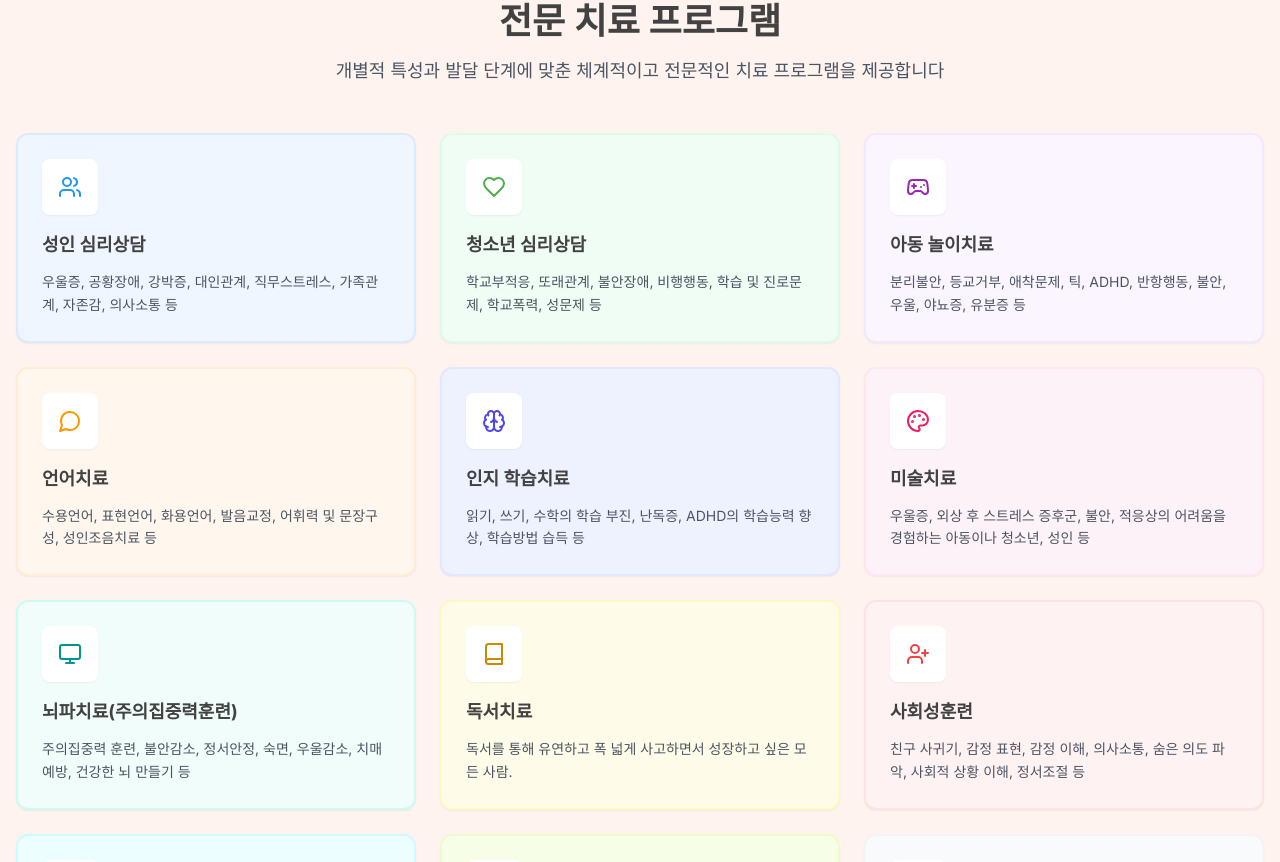
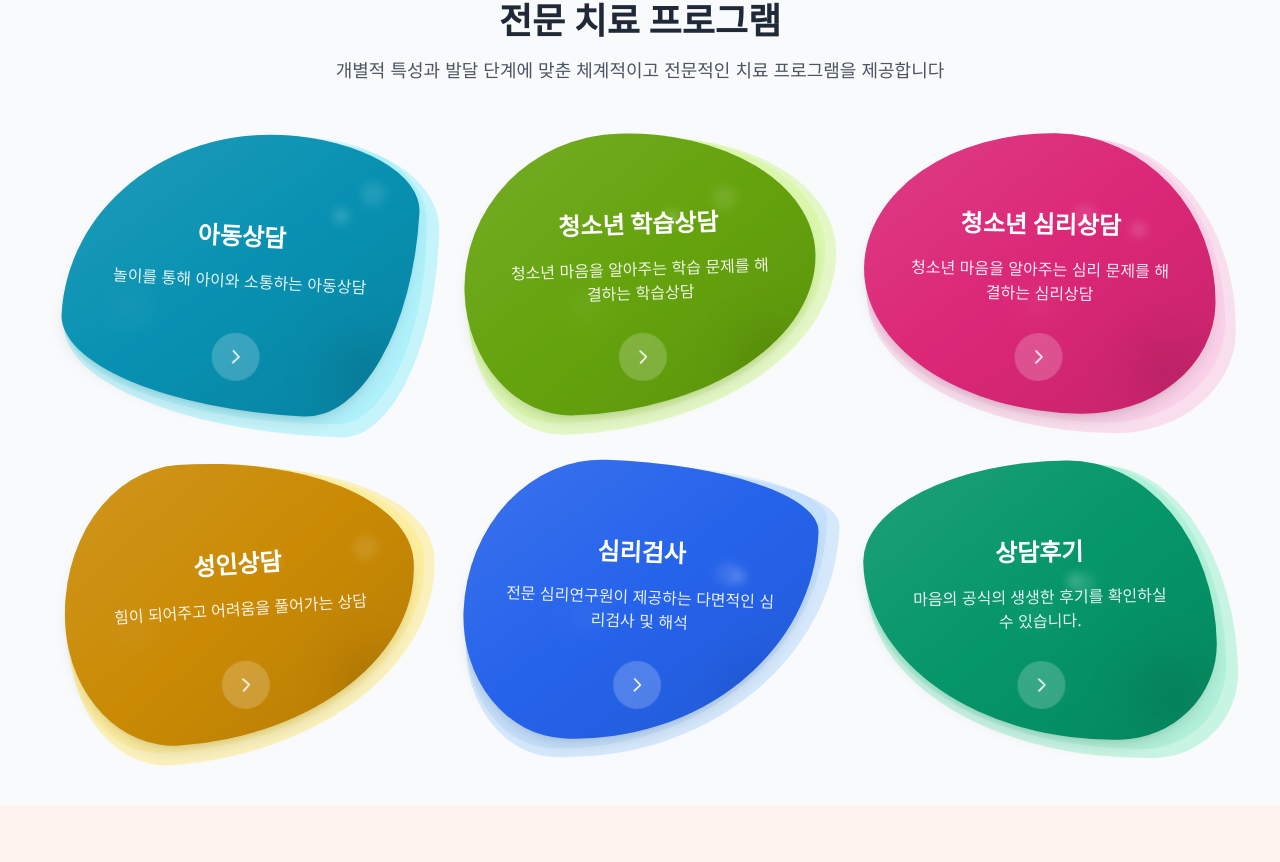
Before and after one commit to AllStuff-agit/wizfore-demo, a Next.js app: page / in a window 1280 px wide. Shown: the part 1897-2759 px from the top of the page. Built offline with nearby package versions, Linux system fonts and the light colour scheme.

Commit message:
feat(design): 메인-전문치료프로그램 섹션의 카드 디자인 수정

```diff
--- a/src/components/home/ProgramGrid.tsx
+++ b/src/components/home/ProgramGrid.tsx
@@ -1,122 +1,87 @@
 'use client'
 
 import { motion } from 'framer-motion'
-import { Users, Heart, Brain, MessageCircle, Book, Gamepad2, Target, Monitor, Palette, TestTube, UserPlus, Headphones } from 'lucide-react'
+import { Users, Heart, Brain, MessageCircle, Book, TestTube } from 'lucide-react'
 
+// 6개의 주요 프로그램 + 둥글둥글한 오목한 모양
 const programs = [
   {
-    id: 'adult-counseling',
-    title: '성인 심리상담',
-    description: '우울증, 공황장애, 강박증, 대인관계, 직무스트레스, 가족관계, 자존감, 의사소통 등',
+    id: 'child-counseling',
+    title: '아동상담',
+    description: '놀이를 통해 아이와 소통하는 아동상담',
     icon: Users,
-    bgColor: 'bg-blue-50',
-    iconColor: 'text-mindstory-blue',
-    borderColor: 'border-blue-100'
+    bgColor: 'bg-cyan-600',
+    shadowColor: 'bg-cyan-300',
+    // 아동상담 - 둥근 오목 모양 (좌상단)
+    borderRadius: '60% 40% 30% 70% / 68% 25% 75% 32%',
+    shadowBorderRadius: '65% 35% 25% 75% / 70% 30% 70% 35%',
+    rotation: '3deg'
+  },
+  {
+    id: 'teen-learning',
+    title: '청소년 학습상담',
+    description: '청소년 마음을 알아주는 학습 문제를 해결하는 학습상담',
+    icon: Book,
+    bgColor: 'bg-lime-600',
+    shadowColor: 'bg-lime-300',
+    // 청소년 학습상담 - 둥근 타원형 (우하단 살짝 오목)
+    borderRadius: '45% 55% 70% 30% / 55% 45% 55% 45%',
+    shadowBorderRadius: '50% 50% 75% 25% / 60% 40% 60% 40%',
+    rotation: '-2deg'
   },
   {
     id: 'teen-counseling',
     title: '청소년 심리상담',
-    description: '학교부적응, 또래관계, 불안장애, 비행행동, 학습 및 진로문제, 학교폭력, 성문제 등',
+    description: '청소년 마음을 알아주는 심리 문제를 해결하는 심리상담',
     icon: Heart,
-    bgColor: 'bg-green-50',
-    iconColor: 'text-mindstory-green',
-    borderColor: 'border-green-100'
+    bgColor: 'bg-pink-600',
+    shadowColor: 'bg-pink-300',
+    // 청소년 심리상담 - 하트 같은 둥근 모양
+    borderRadius: '54% 46% 38% 62% / 49% 60% 40% 51%',
+    shadowBorderRadius: '59% 41% 33% 67% / 54% 65% 35% 46%',
+    rotation: '1deg'
   },
   {
-    id: 'child-play-therapy',
-    title: '아동 놀이치료',
-    description: '분리불안, 등교거부, 애착문제, 틱, ADHD, 반항행동, 불안, 우울, 야뇨증, 유분증 등',
-    icon: Gamepad2,
-    bgColor: 'bg-purple-50',
-    iconColor: 'text-mindstory-purple',
-    borderColor: 'border-purple-100'
-  },
-  {
-    id: 'language-therapy',
-    title: '언어치료',
-    description: '수용언어, 표현언어, 화용언어, 발음교정, 어휘력 및 문장구성, 성인조음치료 등',
-    icon: MessageCircle,
-    bgColor: 'bg-orange-50',
-    iconColor: 'text-mindstory-orange',
-    borderColor: 'border-orange-100'
-  },
-  {
-    id: 'cognitive-therapy',
-    title: '인지 학습치료',
-    description: '읽기, 쓰기, 수학의 학습 부진, 난독증, ADHD의 학습능력 향상, 학습방법 습득 등',
+    id: 'adult-counseling',
+    title: '성인상담',
+    description: '힘이 되어주고 어려움을 풀어가는 상담',
     icon: Brain,
-    bgColor: 'bg-indigo-50',
-    iconColor: 'text-indigo-600',
-    borderColor: 'border-indigo-100'
-  },
-  {
-    id: 'art-therapy',
-    title: '미술치료',
-    description: '우울증, 외상 후 스트레스 증후군, 불안, 적응상의 어려움을 경험하는 아동이나 청소년, 성인 등',
-    icon: Palette,
-    bgColor: 'bg-pink-50',
-    iconColor: 'text-mindstory-pink',
-    borderColor: 'border-pink-100'
-  },
-  {
-    id: 'neurofeedback',
-    title: '뇌파치료(주의집중력훈련)',
-    description: '주의집중력 훈련, 불안감소, 정서안정, 숙면, 우울감소, 치매예방, 건강한 뇌 만들기 등',
-    icon: Monitor,
-    bgColor: 'bg-teal-50',
-    iconColor: 'text-mindstory-teal',
-    borderColor: 'border-teal-100'
-  },
-  {
-    id: 'reading-therapy',
-    title: '독서치료',
-    description: '독서를 통해 유연하고 폭 넓게 사고하면서 성장하고 싶은 모든 사람.',
-    icon: Book,
-    bgColor: 'bg-yellow-50',
-    iconColor: 'text-yellow-600',
-    borderColor: 'border-yellow-100'
-  },
-  {
-    id: 'social-training',
-    title: '사회성훈련',
-    description: '친구 사귀기, 감정 표현, 감정 이해, 의사소통, 숨은 의도 파악, 사회적 상황 이해, 정서조절 등',
-    icon: UserPlus,
-    bgColor: 'bg-red-50',
-    iconColor: 'text-red-500',
-    borderColor: 'border-red-100'
+    bgColor: 'bg-yellow-600',
+    shadowColor: 'bg-yellow-300',
+    // 성인상담 - 좌측이 둥글게 오목한 모양
+    borderRadius: '35% 65% 70% 30% / 55% 40% 60% 45%',
+    shadowBorderRadius: '40% 60% 75% 25% / 60% 35% 65% 40%',
+    rotation: '-4deg'
   },
   {
     id: 'psychological-test',
     title: '심리검사',
-    description: '종합심리검사, 진로탐색검사, 학습유형검사, 부모양육태도검사, 뇌파검사, 성격유형검사등 표준화된 심리검사',
+    description: '전문 심리연구원이 제공하는 다면적인 심리검사 및 해석',
     icon: TestTube,
-    bgColor: 'bg-cyan-50',
-    iconColor: 'text-cyan-600',
-    borderColor: 'border-cyan-100'
+    bgColor: 'bg-blue-600',
+    shadowColor: 'bg-blue-300',
+    // 심리검사 - 구름 같은 둥근 복잡한 모양
+    borderRadius: '39% 61% 70% 30% / 56% 23% 77% 44%',
+    shadowBorderRadius: '44% 56% 75% 25% / 61% 18% 82% 39%',
+    rotation: '2deg'
   },
   {
-    id: 'pair-therapy',
-    title: '아동 짝 치료',
-    description: '사회성이 부족한 아동들을 위한 2:1의 짝치료. 의사소통, 자기주장, 규칙 지키기, 행동교정 등',
-    icon: Target,
-    bgColor: 'bg-lime-50',
-    iconColor: 'text-lime-600',
-    borderColor: 'border-lime-100'
-  },
-  {
-    id: 'online-counseling',
-    title: '비대면 상담',
-    description: '전화상담, 영상통화상담, 화상상담(ZOOM), 카톡상담',
-    icon: Headphones,
-    bgColor: 'bg-gray-50',
-    iconColor: 'text-gray-600',
-    borderColor: 'border-gray-100'
+    id: 'counseling-review',
+    title: '상담후기',
+    description: '마음의 공식의 생생한 후기를 확인하실 수 있습니다.',
+    icon: MessageCircle,
+    bgColor: 'bg-emerald-600',
+    shadowColor: 'bg-emerald-300',
+    // 상담후기 - 물방울 같은 부드러운 모양
+    borderRadius: '58% 42% 28% 72% / 35% 66% 34% 65%',
+    shadowBorderRadius: '63% 37% 23% 77% / 40% 71% 29% 60%',
+    rotation: '-1deg'
   }
 ]
 
 const ProgramGrid = () => {
   return (
-    <section className="py-16 bg-light-peach">
+    <section className="py-16 bg-gray-50">
       <div className="container-custom mx-auto px-4">
         <motion.div
           initial={{ opacity: 0, y: 30 }}
@@ -125,7 +90,7 @@ const ProgramGrid = () => {
           viewport={{ once: true }}
           className="text-center mb-12"
         >
-          <h2 className="text-3xl md:text-4xl font-bold text-mindstory-gray-text mb-4">
+          <h2 className="text-3xl md:text-4xl font-bold text-gray-800 mb-4">
             전문 치료 프로그램
           </h2>
           <p className="text-lg text-gray-600 max-w-2xl mx-auto">
@@ -133,33 +98,140 @@ const ProgramGrid = () => {
           </p>
         </motion.div>
 
-        <div className="grid grid-cols-1 md:grid-cols-2 lg:grid-cols-3 gap-6">
+        <div className="grid grid-cols-1 md:grid-cols-2 lg:grid-cols-3 gap-12 max-w-6xl mx-auto">
           {programs.map((program, index) => {
             const IconComponent = program.icon
             return (
               <motion.div
                 key={program.id}
-                initial={{ opacity: 0, y: 30 }}
-                whileInView={{ opacity: 1, y: 0 }}
-                transition={{ duration: 0.6, delay: index * 0.05 }}
+                initial={{ opacity: 0, y: 30, scale: 0.8 }}
+                whileInView={{ opacity: 1, y: 0, scale: 1 }}
+                transition={{ duration: 0.6, delay: index * 0.1 }}
                 viewport={{ once: true }}
-                whileHover={{ y: -3 }}
-                className={`${program.bgColor} rounded-xl shadow-sm hover:shadow-md transition-all duration-300 p-6 border-2 ${program.borderColor} group cursor-pointer`}
+                className="relative group cursor-pointer"
+                style={{ height: '280px' }}
               >
-                {/* 아이콘 */}
-                <div className="w-14 h-14 bg-white rounded-lg flex items-center justify-center mb-4 group-hover:scale-110 transition-transform shadow-sm">
-                  <IconComponent size={24} className={program.iconColor} />
-                </div>
+                {/* 뒷배경 그림자 레이어 - 둥글둥글한 모양 */}
+                <div
+                  className={`absolute inset-0 ${program.shadowColor} opacity-35 transform translate-x-3 translate-y-3 group-hover:translate-x-4 group-hover:translate-y-4 transition-all duration-300 ease-out`}
+                  style={{
+                    borderRadius: program.shadowBorderRadius,
+                    transform: `rotate(${program.rotation}) translate(12px, 12px) scale(1.05)`,
+                  }}
+                ></div>
+
+                {/* 중간 레이어 - 둥글둥글한 모양 */}
+                <div
+                  className={`absolute inset-0 ${program.shadowColor} opacity-25 transform translate-x-1.5 translate-y-1.5 group-hover:translate-x-2 group-hover:translate-y-2 transition-all duration-300 ease-out`}
+                  style={{
+                    borderRadius: program.shadowBorderRadius,
+                    transform: `rotate(calc(${program.rotation} * 0.5)) translate(6px, 6px) scale(1.02)`,
+                  }}
+                ></div>
+
+                {/* 메인 카드 - 둥글둥글한 오목한 모양 */}
+                <motion.div
+                  whileHover={{
+                    scale: 1.08,
+                    rotate: parseFloat(program.rotation) * 1.5,
+                    y: -8
+                  }}
+                  transition={{
+                    duration: 0.4,
+                    ease: "easeOut",
+                    type: "spring",
+                    stiffness: 300,
+                    damping: 20
+                  }}
+                  className={`relative ${program.bgColor} text-white p-8 h-full flex flex-col justify-center items-center text-center shadow-lg group-hover:shadow-xl transition-all duration-300 overflow-hidden`}
+                  style={{
+                    borderRadius: program.borderRadius,
+                    transform: `rotate(${program.rotation})`,
+                  }}
+                >
+                  {/* 추가적인 부드러운 내부 효과 */}
+                  <div
+                    className="absolute inset-0 bg-gradient-to-br from-white/10 via-transparent to-black/10"
+                    style={{
+                      borderRadius: program.borderRadius,
+                    }}
+                  ></div>
 
                   {/* 제목 */}
-                <h3 className="text-lg font-bold text-mindstory-gray-text mb-3 group-hover:text-opacity-80 transition-colors">
+                  <h3 className="text-xl md:text-2xl font-bold mb-4 leading-tight z-10 relative text-white">
                     {program.title}
                   </h3>
 
                   {/* 설명 */}
-                <p className="text-sm text-gray-600 leading-relaxed">
+                  <p className="text-sm md:text-base opacity-90 leading-relaxed mb-8 px-2 z-10 relative text-white">
                     {program.description}
                   </p>
+
+                  {/* 하단 화살표 버튼 */}
+                  <div className="absolute bottom-8 left-1/2 transform -translate-x-1/2 z-10">
+                    <div className="w-12 h-12 bg-white/20 rounded-full flex items-center justify-center backdrop-blur-sm group-hover:bg-white/30 group-hover:scale-110 transition-all duration-300">
+                      <svg
+                        className="w-5 h-5 text-white transform group-hover:translate-x-1 transition-transform duration-300"
+                        fill="none"
+                        stroke="currentColor"
+                        viewBox="0 0 24 24"
+                      >
+                        <path
+                          strokeLinecap="round"
+                          strokeLinejoin="round"
+                          strokeWidth={2}
+                          d="M9 5l7 7-7 7"
+                        />
+                      </svg>
+                    </div>
+                  </div>
+
+                  {/* 장식용 원들 - 부드러운 블러 효과 */}
+                  <div
+                    className="absolute w-6 h-6 bg-white/10 rounded-full blur-sm"
+                    style={{
+                      top: `${15 + (index * 5)}%`,
+                      right: `${10 + (index % 3) * 12}%`
+                    }}
+                  ></div>
+                  <div
+                    className="absolute w-4 h-4 bg-white/15 rounded-full blur-sm"
+                    style={{
+                      top: `${25 + (index * 3)}%`,
+                      right: `${20 + (index % 2) * 18}%`
+                    }}
+                  ></div>
+                  <div
+                    className="absolute w-3 h-3 bg-white/8 rounded-full blur-sm"
+                    style={{
+                      bottom: `${15 + (index * 4)}%`,
+                      left: `${8 + (index % 4) * 10}%`
+                    }}
+                  ></div>
+                  <div
+                    className="absolute w-8 h-8 bg-white/5 rounded-full blur-md"
+                    style={{
+                      bottom: `${30 + (index * 2)}%`,
+                      left: `${15 + (index % 3) * 15}%`
+                    }}
+                  ></div>
+
+                  {/* 중앙 하이라이트 효과 */}
+                  <div
+                    className="absolute top-6 left-6 w-20 h-20 bg-white/8 blur-2xl"
+                    style={{
+                      borderRadius: '60% 40% 30% 70%',
+                    }}
+                  ></div>
+
+                  {/* 하단 그림자 효과 */}
+                  <div
+                    className="absolute bottom-4 right-4 w-16 h-16 bg-black/10 blur-xl"
+                    style={{
+                      borderRadius: '40% 60% 70% 30%',
+                    }}
+                  ></div>
+                </motion.div>
               </motion.div>
             )
           })}
```
Also changed, not shown: src/lib/withAdminAuth.tsx (renamed from src/lib/withAdminAuth.ts, +6 -5 lines). Lines whose indentation alone changed are shown as unchanged.
